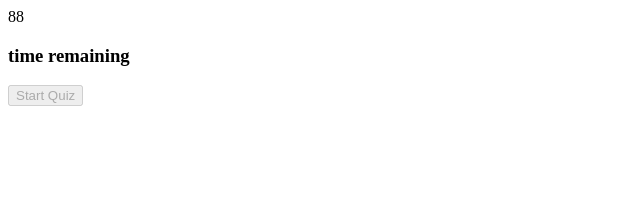
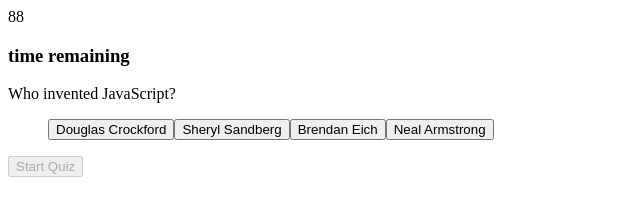
Before and after one commit to Cunnjoel/code-quiz, a plain HTML site: page index.html in a window 1280 px wide. Both pictures are taken after a click on the button "Start Quiz". Shown: the whole page, without its empty margins (0-640 px from the left). Drawn offline with Linux system fonts and the light colour scheme.

```diff
--- a/assets/script.js
+++ b/assets/script.js
@@ -1,7 +1,7 @@
 var timerElement = document.querySelector(".timer-count");
 var startButton = document.querySelector(".start-button");
 var quizArea = document.querySelector(".quizArea");
-
+var answerArea = document.querySelector(".answerArea")
 //window variables
 var isWin = false;
 var questionSpot= "";
@@ -14,8 +14,6 @@
 var answers = [];
 var correctAnswers = [];
 var score = [];
-// creates new element
-var ulCreate = document.createElement("ul");
 
 //questions for quiz
 var myQuestions = [
@@ -127,8 +125,7 @@
 function render() {
   // clears existing content
   quizArea.innerHTML = "";
-  quizArea.ul.innerHTML = "";
-
+  answerArea.innerHTML = "";
       // append question
 
       console.log(myQuestions)
@@ -137,11 +134,11 @@
       quizArea.textContent = userQuestion;
 
   // new for each for question
-  quizArea.appendChild(ulCreate);
+  quizArea.appendChild(answerArea);
   userChoices.forEach(function (newItem) {
       var listItem = document.createElement("button");
       listItem.textContent = newItem;
-      ulCreate.appendChild(listItem);
+      answerArea.appendChild(listItem);
       listItem.addEventListener("click", (compare));
   })
 }
@@ -166,7 +163,6 @@
   //question user is on
   questionIndex++;
   if (questionIndex >= myQuestions.length) {
-    endGame();
     quizArea.textContent = "End of quiz!" + " " + "You Scored " + score + "/" + myQuestions.length + "Correct!";
   }else {
     render(myQuestions)
--- a/index.html
+++ b/index.html
@@ -19,6 +19,7 @@
        <section>
            <div class="quiz">
                <div class="quizArea">To Start Quiz Click Start.</div>
+                <ul class="answerArea"></ul>
            </div>
            <button class="start-button">Start Quiz</button>
        </section>
```
